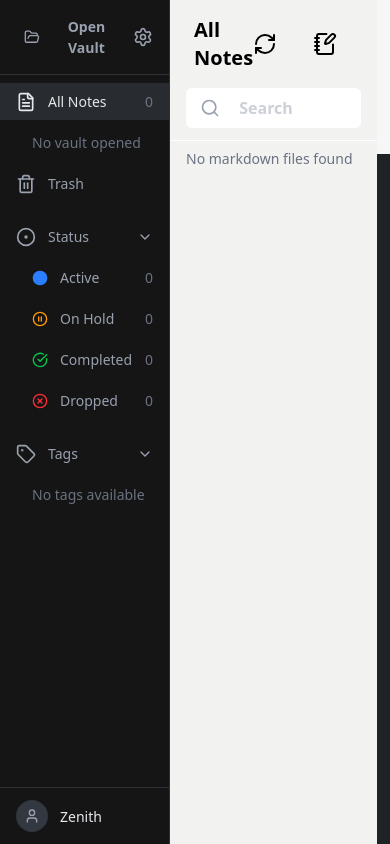
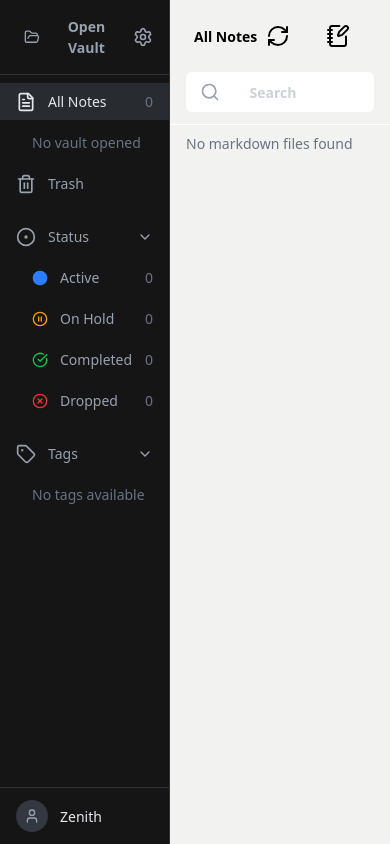
Before and after one commit to hyZenith/Aether, a React (Vite) app: page / in a window 390 px wide. Built offline with nearby package versions, Linux system fonts and the light colour scheme.

Commit message:
feat: add draggable function

```diff
--- a/src/components/NotesList.tsx
+++ b/src/components/NotesList.tsx
@@ -1,4 +1,4 @@
-import React from 'react'
+import React, { useEffect, useRef, useState } from 'react'
 import { RefreshCw, NotebookPen, Search } from 'lucide-react'
 import { VaultFile } from 'src/utils/vaultManager';
 
@@ -8,12 +8,78 @@ type NotesListProps = {
   onCreateNote?: () => void;
 };
 
+const MIN_WIDTH = 220;
+const MAX_WIDTH = 500;
+const DEFAULT_WIDTH = 300;
+
 const NotesList = ({ files, onSelectNote, onCreateNote }: NotesListProps) => {
+  const [listWidth, setListWidth] = useState(DEFAULT_WIDTH);
+  const [isResizing, setIsResizing] = useState(false);
+  const listRef = useRef<HTMLDivElement | null>(null);
+  const resizeLockRef = useRef<'min' | 'max' | null>(null);
+
+  const handleMouseDown = (event: React.MouseEvent<HTMLDivElement>) => {
+    event.preventDefault();
+    setIsResizing(true);
+  };
+
+  useEffect(() => {
+    if (!isResizing) return;
+
+    const handleMouseMove = (event: MouseEvent) => {
+      if (!listRef.current) return;
+      const listLeft = listRef.current.getBoundingClientRect().left;
+      const proposedWidth = event.clientX - listLeft;
+      const clampedWidth = Math.min(Math.max(proposedWidth, MIN_WIDTH), MAX_WIDTH);
+
+      if (resizeLockRef.current === 'max' && clampedWidth < MAX_WIDTH) {
+        return;
+      }
+
+      if (resizeLockRef.current === 'min' && clampedWidth > MIN_WIDTH) {
+        return;
+      }
+
+      setListWidth(clampedWidth);
+
+      if (clampedWidth >= MAX_WIDTH) {
+        resizeLockRef.current = 'max';
+      } else if (clampedWidth <= MIN_WIDTH) {
+        resizeLockRef.current = 'min';
+      } else {
+        resizeLockRef.current = null;
+      }
+    };
+
+    const handleMouseUp = () => {
+      setIsResizing(false);
+      resizeLockRef.current = null;
+    };
+
+    document.body.style.userSelect = "none";
+    window.addEventListener("mousemove", handleMouseMove);
+    window.addEventListener("mouseup", handleMouseUp);
+
+    return () => {
+      document.body.style.userSelect = "";
+      window.removeEventListener("mousemove", handleMouseMove);
+      window.removeEventListener("mouseup", handleMouseUp);
+    };
+  }, [isResizing]);
+
   return (
-    <div className='w-[300px] bg-[#F2F2F1] flex flex-col h-screen'>
+    <div
+      ref={listRef}
+      className='relative bg-[#F2F2F1] flex flex-col h-screen text-[14px]'
+      style={{
+        width: `${listWidth}px`,
+        minWidth: `${MIN_WIDTH}px`,
+        maxWidth: `${MAX_WIDTH}px`,
+      }}
+    >
       <div className='notes-header border-b border-white pb-3 shrink-0'>
         <div className='flex items-center justify-between py-4 px-6  border-gray-300'>
-          <h2 className='text-xl font-semibold'>All Notes</h2>
+          <h2 className='text-[14px] font-semibold'>All Notes</h2>
           <div className='flex gap-5'>
             <button className='w-10 h-10' >
               <RefreshCw />
@@ -25,7 +91,7 @@ const NotesList = ({ files, onSelectNote, onCreateNote }: NotesListProps) => {
         </div>
         <div className='relative px-4'>
           <Search aria-hidden className="absolute left-10 top-1/2 -translate-x-1/2 -translate-y-1/2 w-5 h-5 text-muted-foreground pointer-events-none text-gray-400" />
-          <input type="search" placeholder='Search' className='h-10 w-full rounded-md border-white bg-white py-2 px-4 text-center text-gray-400  hover:text-gray-200 font-semibold ring-offset-background   focus-visible:outline-none focus-visible:ring-2  focus-visible:ring-gray-400 focus-visible:ring-offset-2 disabled:cursor-not-allowed disabled:opacity-50 md:text-base ' />
+          <input type="search" placeholder='Search' className='h-10 w-full rounded-md border-white bg-white py-2 px-4 text-center text-gray-400 hover:text-gray-200 font-semibold ring-offset-background focus-visible:outline-none focus-visible:ring-2 focus-visible:ring-gray-400 focus-visible:ring-offset-2 disabled:cursor-not-allowed disabled:opacity-50 text-[14px]' />
 
         </div>
       </div>
@@ -38,21 +104,24 @@ const NotesList = ({ files, onSelectNote, onCreateNote }: NotesListProps) => {
             <div
               key={file.path}
               onClick={() => onSelectNote(file)}
-              className="block w-full  hover:cursor-pointer hover:bg-gray-200 px-4 py-2 text-gray-700 hover:text-gray-900 border border-black h-23  "
+              className="block w-full hover:cursor-pointer hover:bg-gray-200 px-4 py-2 text-gray-700 hover:text-gray-900 border border-black h-23 text-[14px]"
             >
               <div className="font-bold ">
                 {file.name}
               </div>
-              <p className="text-gray-500 text-sm">2025-11-03</p>
-              <p>Lorem ipsum dolor sit </p>
+              <p className="text-gray-500 text-[14px]">2025-11-03</p>
+              <p className="text-[14px]">Lorem ipsum dolor sit </p>
             </div>
           ))
         ) : (
-          <p className="text-gray-500 text-sm px-4 py-2">No markdown files found</p>
+          <p className="text-gray-500 text-[14px] px-4 py-2">No markdown files found</p>
         )}
 
       </div>
-
+      <div
+        className="absolute top-0 right-0 h-full w-[6px] cursor-col-resize hover:bg-gray-300/60"
+        onMouseDown={handleMouseDown}
+      />
     </div>
   )
 }
```
